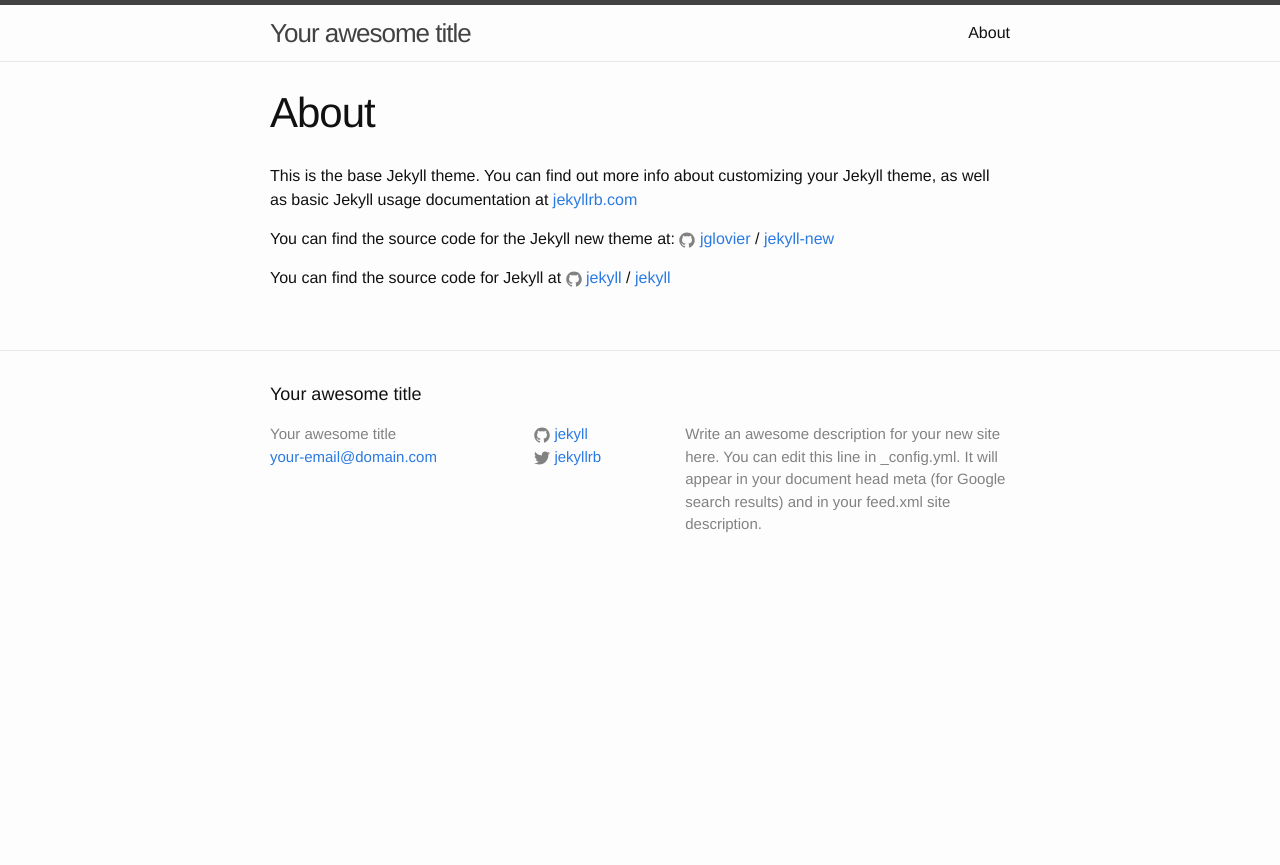
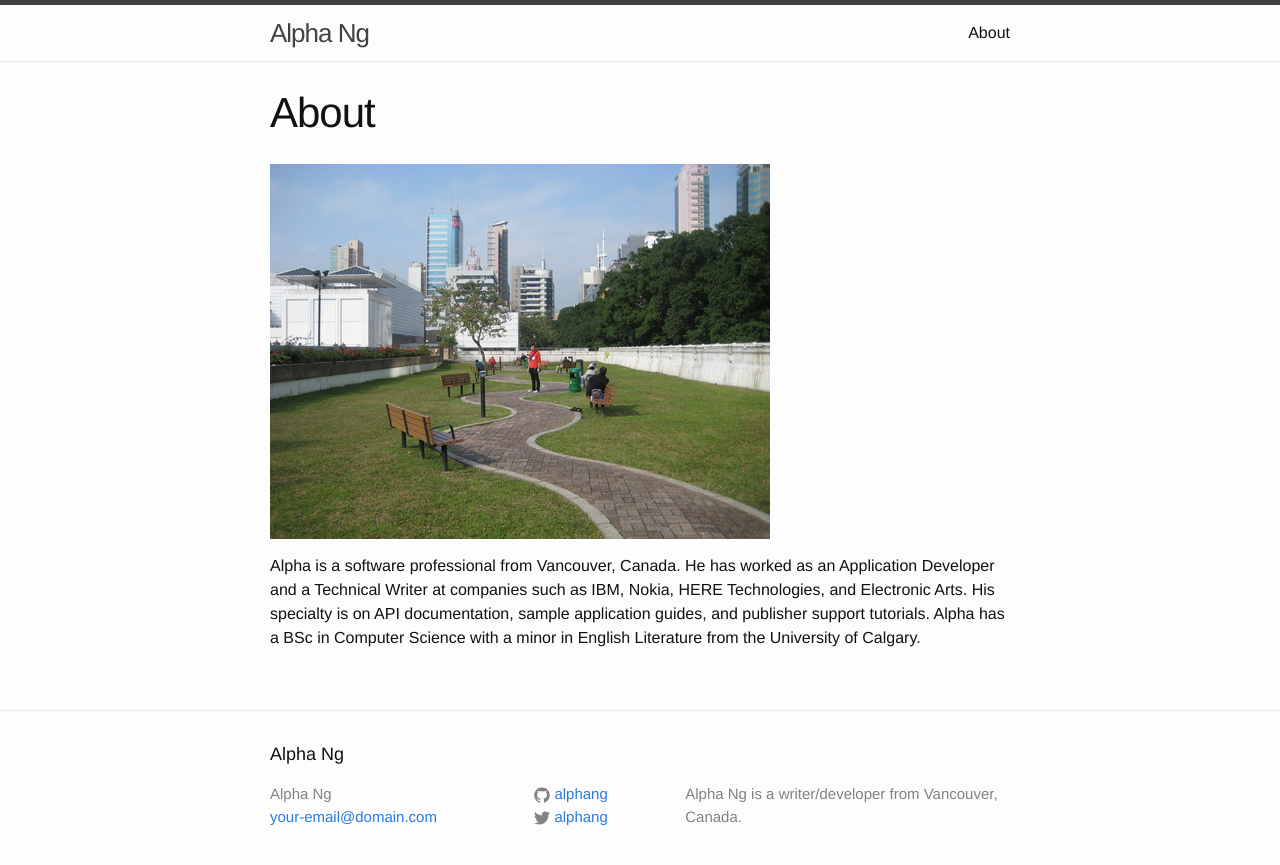
Before and after one commit to alphang/alphang.github.io, a Jekyll site: the page built from about.md, in a window 1280 px wide. Shown: the top 865 px of the page. Built offline with Jekyll 4.4.1, drawn with Linux system fonts in a browser that asks for light colours.

Commit message:
Updated about page

```diff
--- a/_config.yml
+++ b/_config.yml
@@ -6,16 +6,14 @@
 # 'jekyll serve'. If you change this file, please restart the server process.
 
 # Site settings
-title: Your awesome title
+title: Alpha Ng
 email: your-email@domain.com
 description: > # this means to ignore newlines until "baseurl:"
-  Write an awesome description for your new site here. You can edit this
-  line in _config.yml. It will appear in your document head meta (for
-  Google search results) and in your feed.xml site description.
+  Alpha Ng is a writer/developer from Vancouver, Canada.
 baseurl: "" # the subpath of your site, e.g. /blog
-url: "http://yourdomain.com" # the base hostname & protocol for your site
-twitter_username: jekyllrb
-github_username:  jekyll
+url: "http://alphang.com" # the base hostname & protocol for your site
+twitter_username: alphang
+github_username:  alphang
 
 # Build settings
 markdown: kramdown
--- a/about.md
+++ b/about.md
@@ -4,12 +4,6 @@ title: About
 permalink: /about/
 ---
 
-This is the base Jekyll theme. You can find out more info about customizing your Jekyll theme, as well as basic Jekyll usage documentation at [jekyllrb.com](http://jekyllrb.com/)
+![Photo of Alpha](/assets/brick-road-alpha.jpg)
 
-You can find the source code for the Jekyll new theme at:
-{% include icon-github.html username="jglovier" %} /
-[jekyll-new](https://github.com/jglovier/jekyll-new)
-
-You can find the source code for Jekyll at
-{% include icon-github.html username="jekyll" %} /
-[jekyll](https://github.com/jekyll/jekyll)
+Alpha is a software professional from Vancouver, Canada. He has worked as an Application Developer and a Technical Writer at companies such as IBM, Nokia, HERE Technologies, and Electronic Arts. His specialty is on API documentation, sample application guides, and publisher support tutorials. Alpha has a BSc in Computer Science with a minor in English Literature from the University of Calgary.
```
Also changed, not shown: assets/brick-road-alpha.jpg (added).
